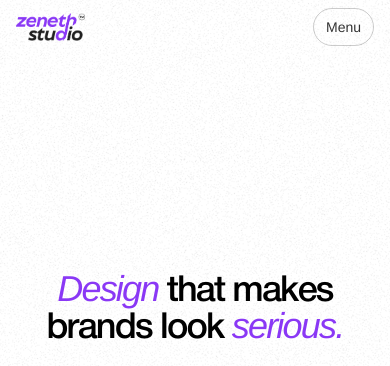
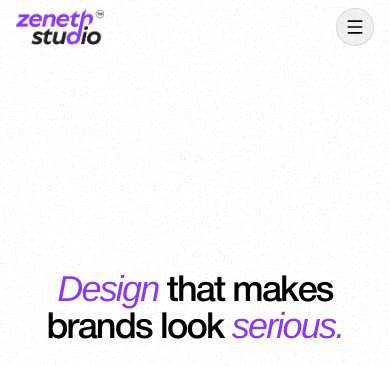
Before and after one commit to mumar000/zeneth-studio, a Next.js app: page / in a window 390 px wide. Shown: the top 366 px of the page. Built offline with nearby package versions, Linux system fonts and the light colour scheme.

Commit message:
feat:make the mobile and other sections repsonsive

```diff
--- a/app/components/common/navbar/navbar.jsx
+++ b/app/components/common/navbar/navbar.jsx
@@ -1,13 +1,12 @@
 "use client";
 
 import { useEffect, useState } from "react";
-import { motion } from "framer-motion";
+import { motion, AnimatePresence } from "framer-motion";
+import { Menu, X, ArrowRight } from "lucide-react"; // Make sure you have lucide-react installed
 
 export default function Navbar() {
   const [hasScrolled, setHasScrolled] = useState(false);
   const [isMenuOpen, setIsMenuOpen] = useState(false);
-
-  // This state forces the "pill" shape initially, regardless of scroll
   const [isIntroCollapsed, setIsIntroCollapsed] = useState(true);
 
   useEffect(() => {
@@ -17,31 +16,22 @@ export default function Navbar() {
     return () => window.removeEventListener("scroll", onScroll);
   }, []);
 
-  // --- Animation Sequence ---
   useEffect(() => {
-    // The loader finishes at 2.2s.
-    // We keep it collapsed for a moment so the user sees the "pill" shape first.
-    // Then at 2.6s, we release the lock, allowing it to "Open" (expand).
     const timer = setTimeout(() => {
       setIsIntroCollapsed(false);
-    }, 2800); // 2.2s (Loader) + 0.6s (buffer to see the pill)
-
+    }, 2800);
     return () => clearTimeout(timer);
   }, []);
 
-  // The Navbar is collapsed if:
-  // 1. The user scrolled down OR
-  // 2. We are still in the intro animation phase
   const collapsed = hasScrolled || isIntroCollapsed;
 
-  // Variants for the initial Fade In (appearing out of thin air)
   const fadeVariants = {
     hidden: { opacity: 0, y: -10 },
     visible: {
       opacity: 1,
       y: 0,
       transition: {
-        delay: 2.2, // Match Hero Loader
+        delay: 2.2,
         duration: 0.8,
         ease: "easeOut",
       },
@@ -50,6 +40,33 @@ export default function Navbar() {
 
   const navItems = ["Home", "About", "Work", "Contact"];
 
+  // Mobile Menu Animation Variants
+  const menuVariants = {
+    closed: {
+      opacity: 0,
+      scale: 0.95,
+      y: -10,
+      transition: { duration: 0.2 },
+    },
+    open: {
+      opacity: 1,
+      scale: 1,
+      y: 0,
+      transition: {
+        type: "spring",
+        bounce: 0.3,
+        duration: 0.5,
+        staggerChildren: 0.05,
+        delayChildren: 0.1,
+      },
+    },
+  };
+
+  const itemVariants = {
+    closed: { opacity: 0, x: -10 },
+    open: { opacity: 1, x: 0 },
+  };
+
   return (
     <motion.header
       className="fixed top-0 inset-x-0 z-80"
@@ -57,17 +74,20 @@ export default function Navbar() {
       animate="visible"
       variants={fadeVariants}
     >
+      {/* We add 'relative' here so the mobile menu can position itself
+         absolute to this container if needed, or remain in flow.
+      */}
       <div
         className={
-          `mx-auto transition-all duration-[800ms] cubic-bezier(0.25, 1, 0.5, 1) ` +
+          `relative mx-auto transition-all duration-[800ms] cubic-bezier(0.25, 1, 0.5, 1) ` +
           (collapsed
-            ? "max-w-[920px] mt-2 px-2" // Collapsed State (Pill)
-            : "container px-4 md:px-6 py-2 md:py-3") // Open State (Full Width)
+            ? "max-w-[920px] mt-2 px-2"
+            : "container px-4 md:px-6 py-2 md:py-3")
         }
       >
         <div
           className={
-            `w-full flex items-center justify-between gap-3 transition-all duration-[800ms] cubic-bezier(0.25, 1, 0.5, 1) ` +
+            `relative z-50 w-full flex items-center justify-between gap-3 transition-all duration-[800ms] cubic-bezier(0.25, 1, 0.5, 1) ` +
             (collapsed
               ? "rounded-full bg-white/80 backdrop-blur border-black/10 shadow-sm px-3 py-1.5"
               : "bg-transparent px-0 py-0")
@@ -78,11 +98,11 @@ export default function Navbar() {
             <img
               src="/logo-2.png"
               alt="Zeneth Studio"
-              className="h-7 sm:h-9 md:h-14 w-auto"
+              className="h-9 md:h-14 w-auto" // Adjusted mobile height slightly for better fit
             />
           </div>
 
-          {/* Center Nav */}
+          {/* Center Nav (Desktop Only - UNTOUCHED) */}
           <nav
             className={
               `hidden md:flex transition-all duration-[800ms] cubic-bezier(0.25, 1, 0.5, 1) rounded-full bg-black/10 backdrop-blur items-center gap-1 shadow-sm ` +
@@ -100,23 +120,11 @@ export default function Navbar() {
             ))}
           </nav>
 
-          {/* Mobile Menu Button */}
-          <button
-            type="button"
-            onClick={() => setIsMenuOpen((open) => !open)}
-            aria-expanded={isMenuOpen}
-            aria-label="Toggle navigation menu"
-            className="md:hidden inline-flex items-center justify-center rounded-full border border-black/20 px-3 py-2 text-sm text-black/80 transition-all duration-300 hover:border-black/40 hover:text-black"
-            style={{ fontFamily: "var(--font-sora)" }}
-          >
-            {isMenuOpen ? "Close" : "Menu"}
-          </button>
-
-          {/* CTA Button */}
+          {/* CTA Button (Desktop Only - UNTOUCHED) */}
           <a
             href="#contact"
             className={
-              `hidden sm:inline-flex rounded-full bg-black text-white transition-all duration-[800ms] cubic-bezier(0.25, 1, 0.5, 1) shrink-0 ` +
+              `hidden md:inline-flex rounded-full bg-black text-white transition-all duration-[800ms] cubic-bezier(0.25, 1, 0.5, 1) shrink-0 ` +
               (collapsed
                 ? "px-4 py-1.5 text-sm"
                 : "px-5 py-2 text-sm md:text-base")
@@ -125,37 +133,85 @@ export default function Navbar() {
           >
             Lets Work →
           </a>
+
+          {/* --- MOBILE TOGGLE BUTTON --- */}
+          <button
+            type="button"
+            onClick={() => setIsMenuOpen(!isMenuOpen)}
+            className="md:hidden inline-flex items-center justify-center rounded-full bg-black/5 border border-black/10 p-2 text-black transition-colors hover:bg-black/10"
+            aria-label="Toggle menu"
+          >
+            <AnimatePresence mode="wait">
+              {isMenuOpen ? (
+                <motion.div
+                  key="close"
+                  initial={{ rotate: -90, opacity: 0 }}
+                  animate={{ rotate: 0, opacity: 1 }}
+                  exit={{ rotate: 90, opacity: 0 }}
+                  transition={{ duration: 0.2 }}
+                >
+                  <X className="w-5 h-5" />
+                </motion.div>
+              ) : (
+                <motion.div
+                  key="menu"
+                  initial={{ rotate: 90, opacity: 0 }}
+                  animate={{ rotate: 0, opacity: 1 }}
+                  exit={{ rotate: -90, opacity: 0 }}
+                  transition={{ duration: 0.2 }}
+                >
+                  <Menu className="w-5 h-5" />
+                </motion.div>
+              )}
+            </AnimatePresence>
+          </button>
         </div>
 
-        {/* Mobile Menu Panel */}
-        <div
-          className={`md:hidden mt-2 transition-all duration-300 ${
-            isMenuOpen ? "opacity-100 translate-y-0" : "opacity-0 -translate-y-2 pointer-events-none"
-          }`}
+        {/* --- MOBILE MENU DROPDOWN --- */}
+        <AnimatePresence>
+          {isMenuOpen && (
+            <motion.div
+              initial="closed"
+              animate="open"
+              exit="closed"
+              variants={menuVariants}
+              className="absolute top-full left-0 right-0 mt-2 px-2 md:hidden overflow-hidden z-40"
             >
-          <div className="rounded-2xl bg-white/90 backdrop-blur border border-black/10 shadow-sm p-3">
-            <nav className="flex flex-col gap-1">
+              <div className="rounded-3xl bg-white/90 backdrop-blur-xl border border-black/10 shadow-2xl p-4 overflow-hidden">
+                <nav className="flex flex-col gap-2">
                   {navItems.map((label) => (
-                <button
+                    <motion.button
                       key={label}
-                  className="rounded-full px-4 py-2 text-left text-sm text-black/80 hover:text-black hover:bg-black/5 transition-colors"
+                      variants={itemVariants}
+                      className="group flex items-center justify-between rounded-xl px-4 py-3 text-left text-base font-medium text-black/70 hover:text-black hover:bg-black/5 transition-all"
                       style={{ fontFamily: "var(--font-sora)" }}
                       onClick={() => setIsMenuOpen(false)}
                     >
                       {label}
-                </button>
+                      {/* Hover Arrow Effect */}
+                      <ArrowRight className="w-4 h-4 opacity-0 -translate-x-2 transition-all group-hover:opacity-100 group-hover:translate-x-0" />
+                    </motion.button>
                   ))}
-            </nav>
+
+                  <motion.div
+                    variants={itemVariants}
+                    className="pt-2 border-t border-black/5 mt-1"
+                  >
                     <a
                       href="#contact"
-              className="mt-3 inline-flex w-full items-center justify-center rounded-full bg-black px-4 py-2 text-sm text-white"
+                      onClick={() => setIsMenuOpen(false)}
+                      className="flex w-full items-center justify-center gap-2 rounded-xl bg-black px-4 py-3.5 text-base font-medium text-white shadow-lg active:scale-95 transition-transform"
                       style={{ fontFamily: "var(--font-sora)" }}
-              onClick={() => setIsMenuOpen(false)}
                     >
-              Lets Work →
+                      Lets Work
+                      <ArrowRight className="w-4 h-4" />
                     </a>
+                  </motion.div>
+                </nav>
               </div>
-        </div>
+            </motion.div>
+          )}
+        </AnimatePresence>
       </div>
     </motion.header>
   );
```
Also changed, not shown: app/sections/projects/projects-section.jsx (+6 -8 lines). Lines whose indentation alone changed are shown as unchanged.
